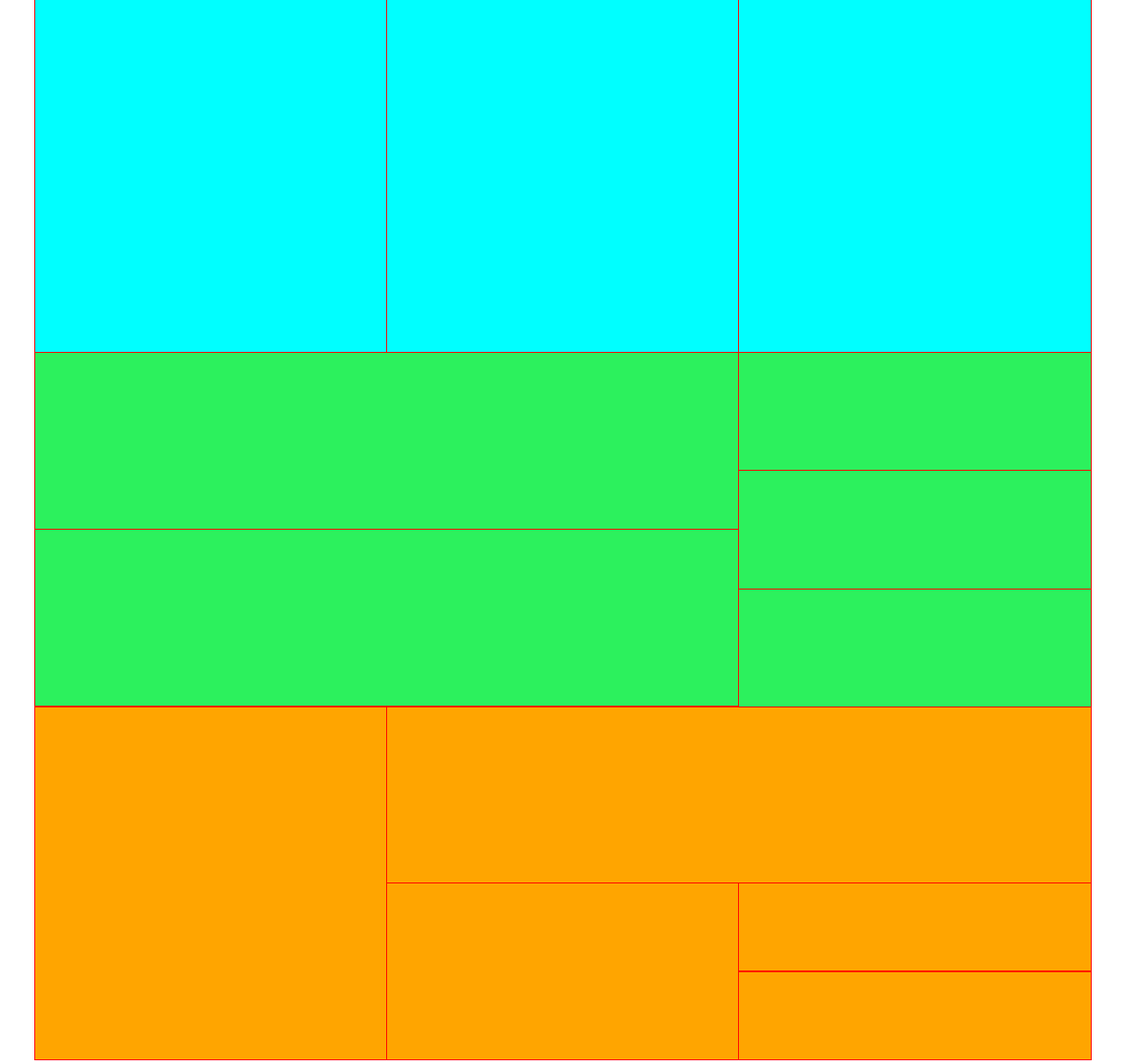
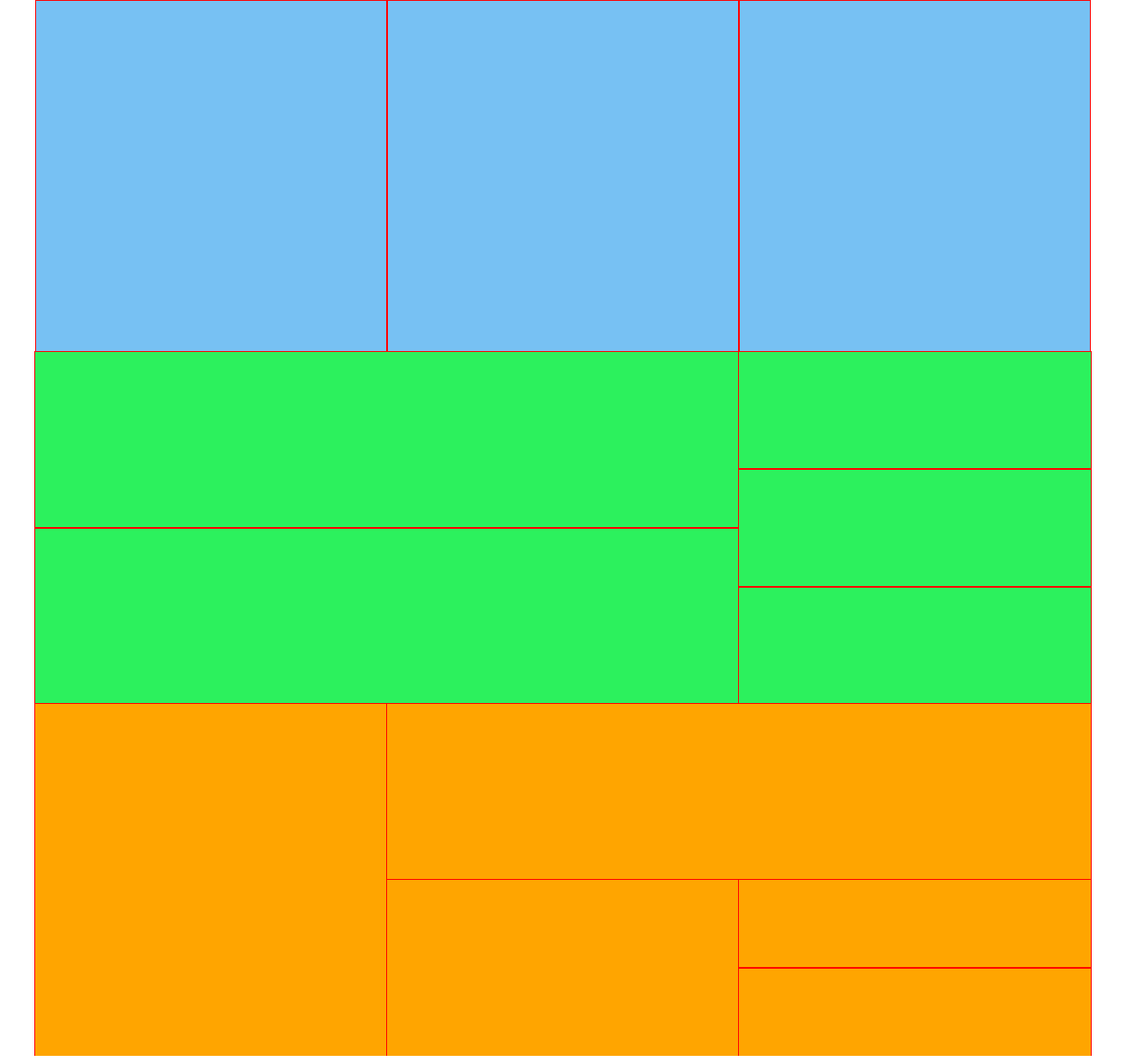
Before and after one commit to PetroPlitiy/HW4_Petro_Inline_block, a plain HTML site: page index.html in a window 1280 px wide. Shown: the whole page at 88% size. Drawn offline with Linux system fonts and the light colour scheme.

Commit message:
Add the project

```diff
--- a/css/styles.css
+++ b/css/styles.css
@@ -49,48 +49,46 @@ table {
 /*  ------------------ */
 /* MY STYLES */
 
+.clearfix::after {
+	content: '';
+	clear: both;
+	display: block;
+ }
+
 .container {
-    width: 1200px;
+  width: 1200px;
 	margin: 0 auto;
-	/* outline: 1px solid rgb(13, 5, 82); */
-}
+	}
 
-.block {
-    background: aqua;
-	outline: 1px solid red;
-	display: inline-block;
+.first-float > .block {
+	float: left;
 	width: 400px;
 	height: 400px;
-	margin-right: -4px;
+	background: #77c1f3;
+	border: 1px solid red;
 }
 
 .ib {
 	width: 800px;
-	display: inline-block;
-	margin-right: -4px;
-	vertical-align: top;
-
+	float: left;
 }
 
-.block_2{
-    background: rgb(44, 241, 93);
+.block_2 {
+  background: rgb(44, 241, 93);
 	outline: 1px solid red;
 	height: 200px;
-	margin-top: -2px;
-	margin-bottom: 3px;
 }
 
 .ib_2_1 {
 	width: 400px;
-	display: inline-block;
-	margin-top: -2px;
+	float: left;
+
 }
 
 .block_2_1 {
 	background: rgb(44, 241, 93);
 	outline: 1px solid red;
 	height: 133.33px;
-	margin-bottom: 1px;
 }
 
 .block_3 {
@@ -98,10 +96,7 @@ table {
 	outline: 1px solid red;
 	width: 400px;
 	height: 400px;
-	display: inline-block;
-	margin-top: -3px;
-	margin-bottom: 0;
-
+	float: left;
 }
 
 .block_3_1 {
@@ -109,9 +104,7 @@ table {
 	outline: 1px solid red;
 	width: 800px;
 	height: 200px;
-	display: inline-block;
-	margin-top: 1px;
-	margin-bottom: -3px;
+	float: right;
 	}
 
 .block_3_2 {
@@ -119,30 +112,21 @@ table {
 	outline: 1px solid red;
 	width: 400px;
 	height: 200px;
-	display: inline-block;
-	vertical-align: top;
-	margin-right: -4px;
-}
+	float: left;
+	}
 
 .ib_3_3 {
 	width: 400px;
-	display: inline-block;
-}
-
-.ib_3_3 >.block_3_3 {
-	margin-bottom: 0;
+	float: right;
 }
 
 .block_3_3 {
 	background: orange;
 	outline: 1px solid red;
 	height: 100px;
-
-}
+	}
 
 .ib_3_2 {
-	width: 804px;
-	display: inline-block;
-	vertical-align: top;
-	margin:  -4px;
+	width: 800px;
+	float: left;
 }
--- a/index.html
+++ b/index.html
@@ -8,12 +8,12 @@
   </head>
   <body>
     <div class="container">
-      <div class="first">
+      <div class="first-float clearfix">
         <div class="block"></div>
         <div class="block"></div>
         <div class="block"></div>
       </div>
-      <div class="second">
+      <div class="second-float clearfix">
         <div class="ib">
           <div class="block_2"></div>
           <div class="block_2"></div>
```
